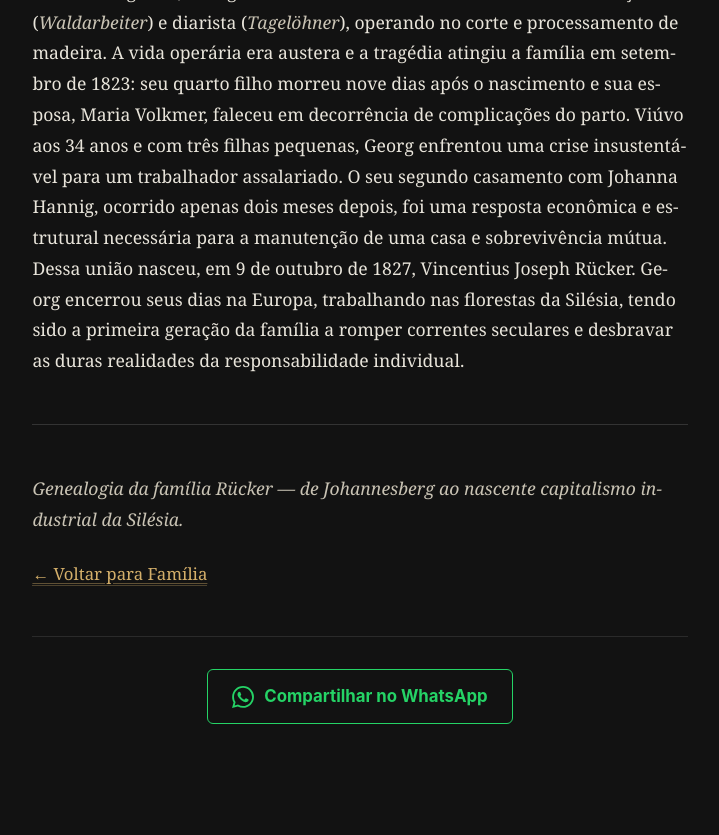
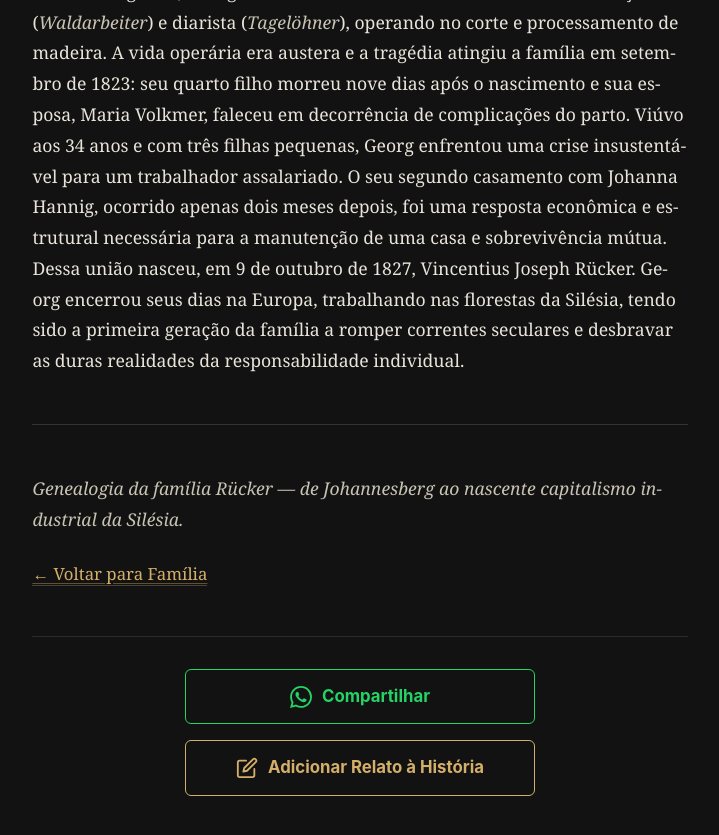
Before and after one commit to frucker-muss/frucker-muss.github.io, a Jekyll site: the page built from familia/georg-rucker.md, in a window 1280 px wide and 900 px high, scrolled down 1858 px. Shown: the top 835 px of the window, without its empty margins (280-999 px from the left). Built offline with Jekyll 4.4.1, drawn with Linux system fonts in a browser that asks for light colours; comment, search, counter and statistics services are not loaded; some of the changed lines change nothing that is shown.

Commit message:
Update cronica.html

```diff
--- a/_layouts/cronica.html
+++ b/_layouts/cronica.html
@@ -11,38 +11,34 @@ layout: default
     {{ content }}
   </div>
 
-  <!-- BOTÃO DE COMPARTILHAMENTO WHATSAPP -->
-  <div style="text-align: center; margin: 3rem 0 1rem; border-top: 1px solid #2a2a2a; padding-top: 2rem;">
+  <!-- BOTÕES DE INTERAÇÃO -->
+  <div style="text-align: center; margin: 3rem 0 1rem; border-top: 1px solid #2a2a2a; padding-top: 2rem; display: flex; flex-direction: column; gap: 1rem; align-items: center;">
+
+    <!-- Botão WhatsApp -->
     <a href="https://api.whatsapp.com/send?text=Leia:%20{{ page.title | url_encode }}%20-%20https://rucker.life{{ page.url }}"
        target="_blank"
        rel="noopener noreferrer"
-       style="display: inline-flex; align-items: center; justify-content: center; gap: 10px; padding: 12px 24px; background-color: #121212; border: 1px solid #25D366; color: #25D366; border-radius: 6px; text-decoration: none; font-family: -apple-system, sans-serif; font-size: 1.05rem; font-weight: bold;">
+       style="display: inline-flex; align-items: center; justify-content: center; gap: 10px; padding: 12px 24px; background-color: #121212; border: 1px solid #25D366; color: #25D366; border-radius: 6px; text-decoration: none; font-family: -apple-system, sans-serif; font-size: 1.05rem; font-weight: bold; width: 100%; max-width: 350px;">
       <svg width="22" height="22" viewBox="0 0 24 24" fill="currentColor">
         <path d="M17.472 14.382c-.297-.149-1.758-.867-2.03-.967-.273-.099-.471-.148-.67.15-.197.297-.767.966-.94 1.164-.173.199-.347.223-.644.075-.297-.15-1.255-.463-2.39-1.475-.883-.788-1.48-1.761-1.653-2.059-.173-.297-.018-.458.13-.606.134-.133.298-.347.446-.52.149-.174.198-.298.298-.497.099-.198.05-.371-.025-.52-.075-.149-.669-1.612-.916-2.207-.242-.579-.487-.5-.669-.51a12.8 12.8 0 0 0-.57-.01c-.198 0-.52.074-.792.372-.272.297-1.04 1.016-1.04 2.479 0 1.462 1.065 2.875 1.213 3.074.149.198 2.096 3.2 5.077 4.487.709.306 1.262.489 1.694.625.712.227 1.36.195 1.871.118.571-.085 1.758-.719 2.006-1.413.248-.694.248-1.289.173-1.413-.074-.124-.272-.198-.57-.347m-5.421 7.403h-.004a9.87 9.87 0 0 1-5.031-1.378l-.361-.214-3.741.982.998-3.648-.235-.374a9.86 9.86 0 0 1-1.51-5.26c.001-5.45 4.436-9.884 9.888-9.884 2.64 0 5.122 1.03 6.988 2.898a9.825 9.825 0 0 1 2.893 6.994c-.003 5.45-4.437 9.884-9.885 9.884m8.413-18.297A11.815 11.815 0 0 0 12.05 0C5.495 0 .16 5.335.157 11.892c0 2.096.547 4.142 1.588 5.945L.057 24l6.305-1.654a11.882 11.882 0 0 0 5.683 1.448h.005c6.554 0 11.89-5.335 11.893-11.893a11.821 11.821 0 0 0-3.48-8.413z"/>
       </svg>
-      Compartilhar no WhatsApp
+      Compartilhar
     </a>
+
+    <!-- Botão Google Forms -->
+    <a href="https://forms.gle/zbPuMirz1jVDKdae7"
+       target="_blank"
+       rel="noopener noreferrer"
+       style="display: inline-flex; align-items: center; justify-content: center; gap: 10px; padding: 12px 24px; background-color: transparent; border: 1px solid #d4af6a; color: #d4af6a; border-radius: 6px; text-decoration: none; font-family: -apple-system, sans-serif; font-size: 1.05rem; font-weight: bold; width: 100%; max-width: 350px;">
+      <svg width="22" height="22" viewBox="0 0 24 24" fill="none" stroke="currentColor" stroke-width="2" stroke-linecap="round" stroke-linejoin="round">
+        <path d="M11 4H4a2 2 0 0 0-2 2v14a2 2 0 0 0 2 2h14a2 2 0 0 0 2-2v-7"></path>
+        <path d="M18.5 2.5a2.121 2.121 0 0 1 3 3L12 15l-4 1 1-4 9.5-9.5z"></path>
+      </svg>
+      Adicionar Relato à História
+    </a>
+
   </div>
 
-  <!-- SEÇÃO DE COMENTÁRIOS (GISCUS) -->
-  <div style="margin-top: 3rem;">
-    <script src="https://giscus.app/client.js"
-            data-repo="frucker-muss/frucker-muss.github.io"
-            data-repo-id="R_kgDOTkOLsg"
-            data-category="General"
-            data-category-id="DIC_kwDOTkOLss4DCB9p"
-            data-mapping="pathname"
-            data-strict="0"
-            data-reactions-enabled="1"
-            data-emit-metadata="0"
-            data-input-position="bottom"
-            data-theme="dark"
-            data-lang="pt"
-            data-loading="lazy"
-            crossorigin="anonymous"
-            async>
-    </script>
-  </div>
 </article>
 
 {% if layout.name == 'cronica' or page.layout == 'cronica' %}
```
